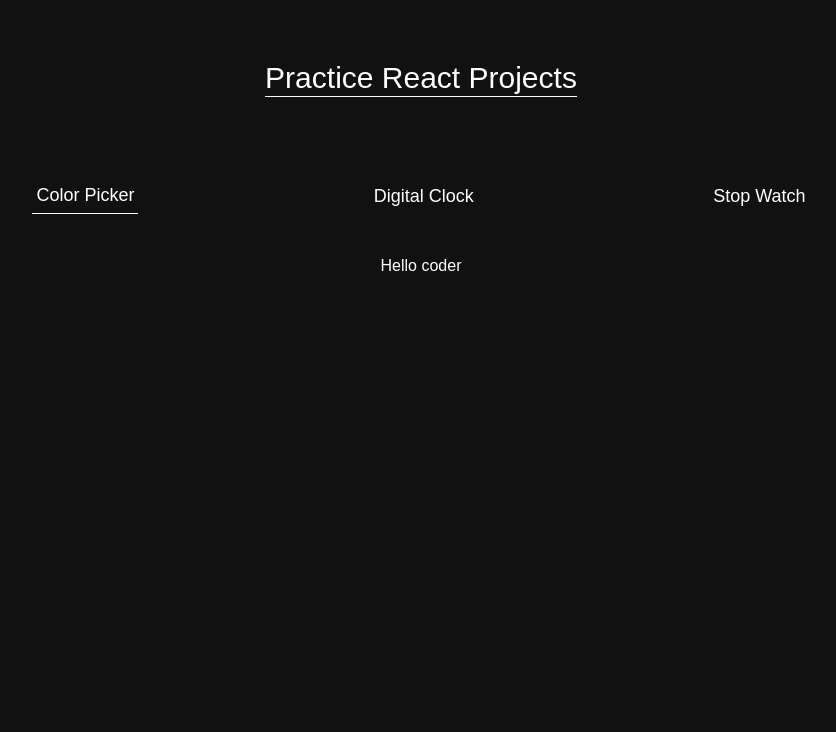
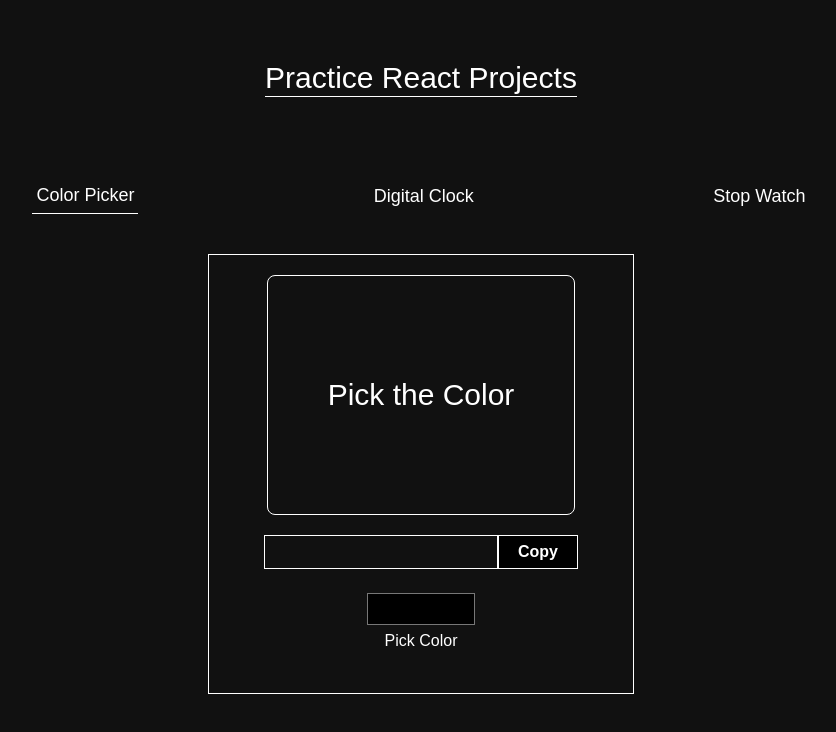
Before and after one commit to ig-ayush/React-projects, a React (Vite) app: page / in a window 1280 px wide. Both pictures are taken after a click on the button "Color Picker". Shown: the top 732 px of the page, without its empty margins (219-1055 px from the left). Built offline with nearby package versions, Linux system fonts and the light colour scheme.

Commit message:
Complete the color-picker component

```diff
--- a/src/Components/ColorPicker.jsx
+++ b/src/Components/ColorPicker.jsx
@@ -1,6 +1,40 @@
+import { useRef, useState } from "react";
+
 function ColorPicker() {
+
+    const [color,setColor] = useState("");
+    const outputColor = useRef("");
+    const notice = useRef("");
+    const updateColor = (event)=>{
+        setColor(event.target.value);
+    };
+
+    const copyColor = ()=>{
+        outputColor.current.select();
+        navigator.clipboard.writeText(outputColor.current.value);
+    };
+
     return(
-        <h1>Hello coder</h1>
+        <>
+            <main id="container" className="w-screen h-auto flex justify-center items-center">
+                <div id="color-picker" className="w-1/3 border p-5 flex flex-col justify-center items-center gap-5">
+                    <div id="display-color" className=" w-[80%] h-[30vh] border rounded-lg flex justify-center items-center" style={{backgroundColor: color}}>
+                        <h1 className="text-3xl " ref={notice}>{notice.current == "" ? "Pick the Color" : color}</h1>
+                    </div>
+                    <div id="get-color" className="flex">
+                        <input type="text" className="border outline-none text-center text-lg" value={color}  readOnly ref={outputColor}/>
+                        <button id="copy" className={`p-1 border w-20 font-bold bg-black`} onClick={copyColor}>Copy</button>
+                    </div>
+                    <div id="select-color" className="group flex flex-col  items-center">
+                        <input type="color" className="w-28 h-10 cursor-pointer" value={color} onChange={updateColor} />
+                        <p className="text-center group-hover:border-b w-max">Pick Color</p>
+                    </div>
+                    <label htmlFor="Choose color" id="choose-color" className="">
+
+                    </label>
+                </div>
+            </main>
+        </>
     )
 }
 
```
